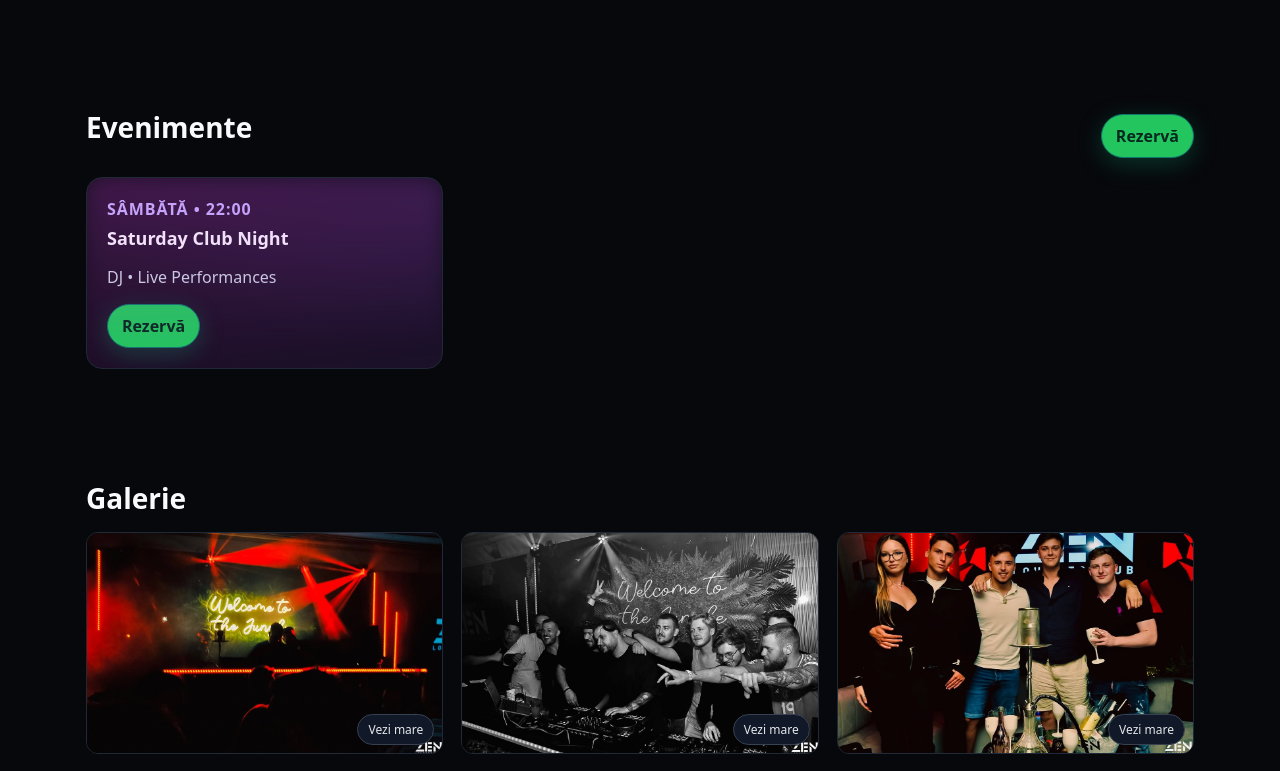
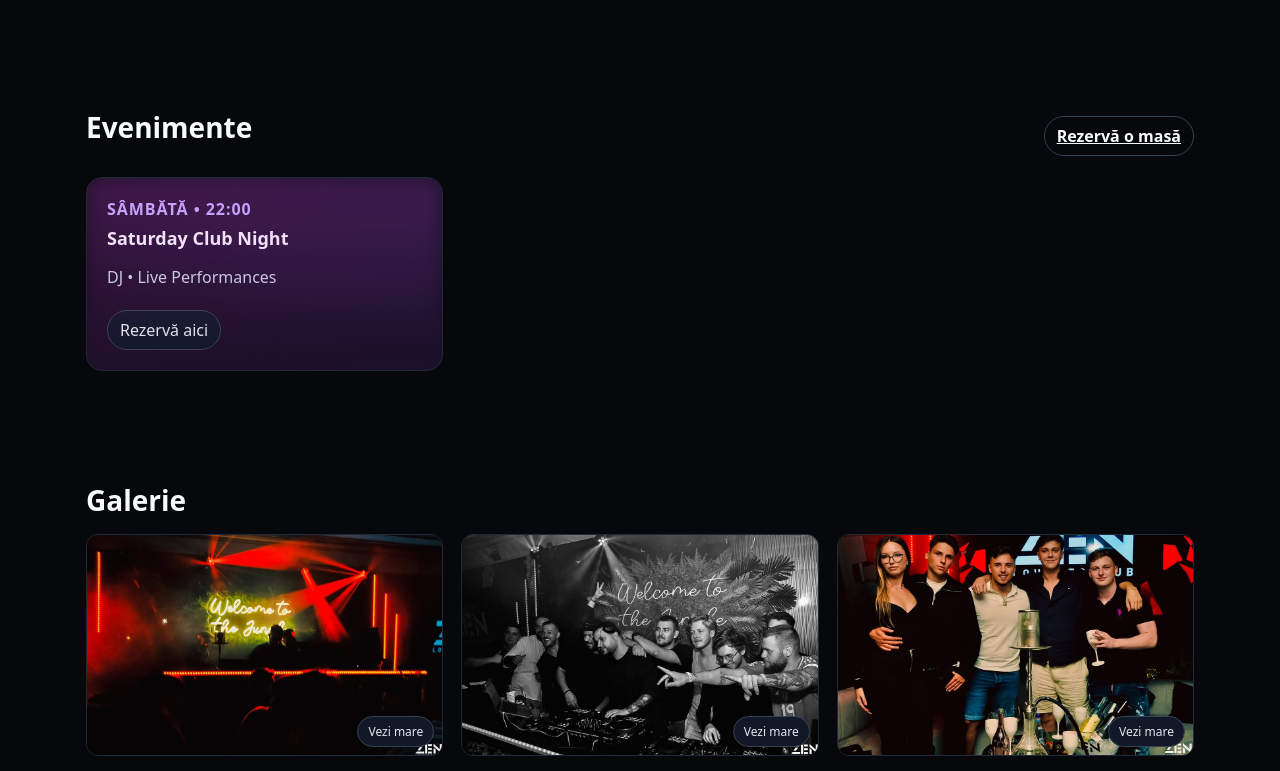
Before and after one commit to remxs2k/ZenSite, a React (Vite) app: page / in a window 1280 px wide. Shown: the part 947-1718 px from the top of the page. Built offline with nearby package versions, Linux system fonts and the light colour scheme.

Commit message:
reversed

```diff
--- a/src/App.jsx
+++ b/src/App.jsx
@@ -1,6 +1,5 @@
 "use client";
 import { useEffect, useRef, useState } from "react";
-import { Link } from "react-router-dom";
 /** ================= BRAND ================= */
 const BRAND = {
   p: "#d946ef", // magenta neon
@@ -185,7 +184,7 @@ function ScrollProgress(){
 }
 
 /** =================== PAGE =================== */
-export default function App() {
+export default function Home() {
   useReveal();
   const target = getNextSaturday2300();
   const { days, hrs, min, sec } = useCountdown(target);
@@ -231,10 +230,10 @@ function Header(){
           <strong className="brand">ZEN Lounge — Târgu-Mureș</strong>
         </div>
         <nav className="nav hide-sm">
-          <a className="navlink" href="#events">Evenimente</a>
-          <a className="navlink" href="#gallery">Galerie</a>
-          <a className="navlink" href="#contact">Contact</a>
-          <Link className="btn-primary" to="/rezervari">Rezervă</Link>
+          <a className="navlink hide-md" href="#events">Evenimente</a>
+          <a className="navlink hide-md" href="#gallery">Galerie</a>
+          <a className="navlink hide-md" href="#contact">Contact</a>
+          <a className="btn-primary" href="/rezervari">Rezervă</a>
         </nav>
         <button className="btn-outline show-sm" onClick={()=>setOpen(!open)}>{open ? "Închide" : "Meniu"}</button>
       </div>
@@ -243,7 +242,7 @@ function Header(){
           <a className="navlink" href="#events" onClick={()=>setOpen(false)}>Evenimente</a>
           <a className="navlink" href="#gallery" onClick={()=>setOpen(false)}>Galerie</a>
           <a className="navlink" href="#contact" onClick={()=>setOpen(false)}>Contact</a>
-          <Link className="btn-primary" to="/rezervari">Rezervă</Link>
+          <a className="btn-primary" href="/rezervari">Rezervă</a>
         </div>
       )}
     </header>
@@ -263,7 +262,7 @@ function Hero(){
         </p>
 
         <div className="row hero-actions" data-reveal>
-          <Link className="btn-primary" to="/rezervari">Rezervă</Link>
+          <a className="btn-primary" href="/rezervari">Rezervă</a>
           <a className="btn-ghost" href="#events">Vezi evenimente</a>
         </div>
         <div className="hero-badges" data-reveal>
@@ -331,16 +330,14 @@ function Highlights(){
 
 function Events(){
   const data = [
-    //{time:"VINERI • 23:00", title:"House / Dance", desc:"Resident DJs • Club Anthems"},
     {time:"SÂMBĂTĂ • 22:00", title:"Saturday Club Night", desc:"DJ • Live Performances"},
-    //{time:"DUMINICĂ • 22:00", title:"Sunday Chill", desc:"R&B • Hip-Hop • Afrobeats"},
   ];
   return (
     <section id="events" className="section">
       <div className="container">
         <div className="row between center" style={{marginBottom:16}}>
           <h2 className="h2" data-reveal>Evenimente</h2>
-          <Link className="btn-primary" to="/rezervari">Rezervă</Link>
+          <a className="btn-outline" href="/rezervari">Rezervă o masă</a>
         </div>
         <div className="grid-3">
           {data.map((e,i)=>(
@@ -349,7 +346,7 @@ function Events(){
               <div className="event-time">{e.time}</div>
               <h3 className="h3" style={{marginTop:6}}>{e.title}</h3>
               <p className="muted">{e.desc}</p>
-              <Link className="btn-primary" to="/rezervari">Rezervă</Link>
+              <a className="btn-chip" href="/rezervari">Rezervă aici</a>
             </div>
           ))}
         </div>
@@ -463,7 +460,7 @@ function Contact(){
             <div><strong>Email:</strong> <a className="navlink" href="mailto:booking@zenclub.ro">booking@zenclub.ro</a></div>
           </div>
           <div className="row" style={{ marginTop:12 }}>
-            <Link className="btn-primary" to="/rezervari">Rezervă</Link>
+            <a className="btn-chip" href="/rezervari">Rezervă</a>
             <a className="btn-chip" href="#" target="_blank" rel="noreferrer">Instagram</a>
           </div>
         </div>
@@ -480,7 +477,7 @@ function BottomCTA(){
     <div className="bottomcta">
       <div className="container row between center">
         <span>Pregătit pentru seara ta la ZEN?</span>
-        <Link className="btn-primary" to="/rezervari">Rezervă</Link>
+        <a className="btn-primary" href="/rezervari">Rezervă</a>
       </div>
     </div>
   );
@@ -508,7 +505,7 @@ function BgNeon(){ return <div className="bg-neon" aria-hidden />; }
 /** ================== STYLES ================== */
 function GlobalStyles(){
   return (
-    <style jsx global>{`
+    <style>{`
       :root{
         --p:${BRAND.p}; --s:${BRAND.s}; --a:${BRAND.a}; --bg:${BRAND.bg}; --fg:${BRAND.fg};
       }
@@ -579,7 +576,7 @@ function GlobalStyles(){
         right: 0;
         bottom: 0;
         background-image:
-          linear-gradient(180deg, rgba(7,8,12,0.55), rgba(7,8,1J2,0.85)),
+          linear-gradient(180deg, rgba(7,8,12,0.55), rgba(7,8,12,0.85)),
           url("/galerie/zen7.jpeg");
         background-size: cover;
         background-position: center;
@@ -708,6 +705,7 @@ function GlobalStyles(){
         .grid-3{grid-template-columns:1fr 1fr}
         .grid-2{grid-template-columns:1fr}
         .title{font-size:44px}
+        .hide-md{display:none}
       }
       @media (max-width: 640px){
         .grid-3{grid-template-columns:1fr}
```
